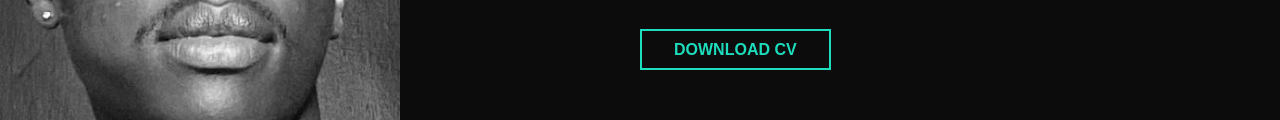
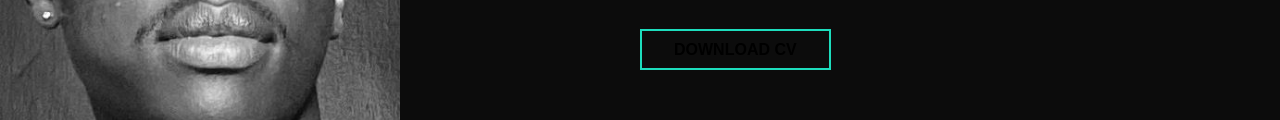
Before and after one commit to LitiOhia/My-Portfolio, a plain HTML site: page index.html in a window 1280 px wide. Shown: the part 506-626 px from the top of the page. Drawn offline with Linux system fonts and the light colour scheme.

Commit message:
Update portfolio.css

```diff
--- a/portfolio.css
+++ b/portfolio.css
@@ -136,7 +136,7 @@
  .btn-secondary {
     background-color: var(--bgDark);
     border: 2px solid var(--primary);
-     color: var(--primary);
+     color: none;
     transition: all 0.3s ease;
 }
 
```
